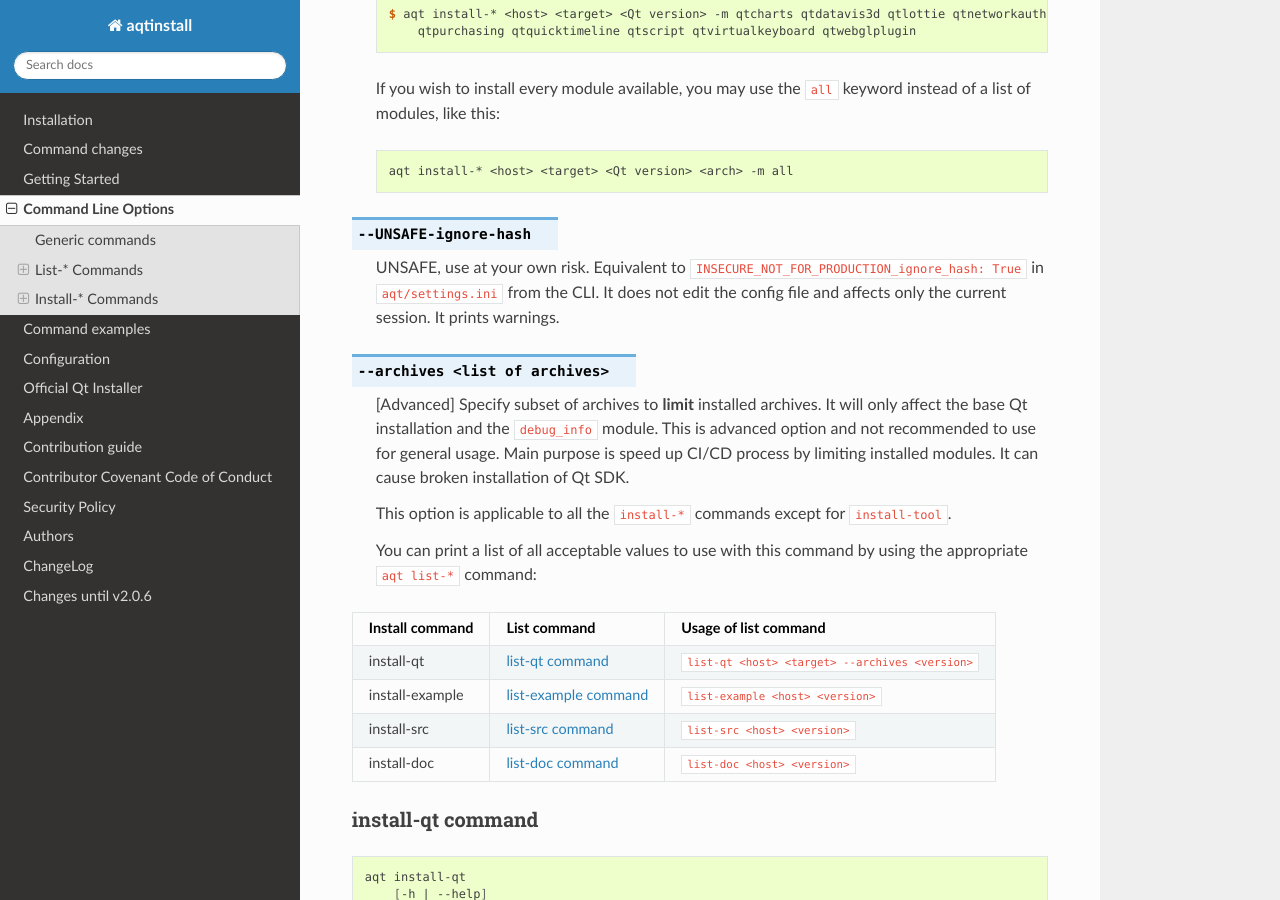
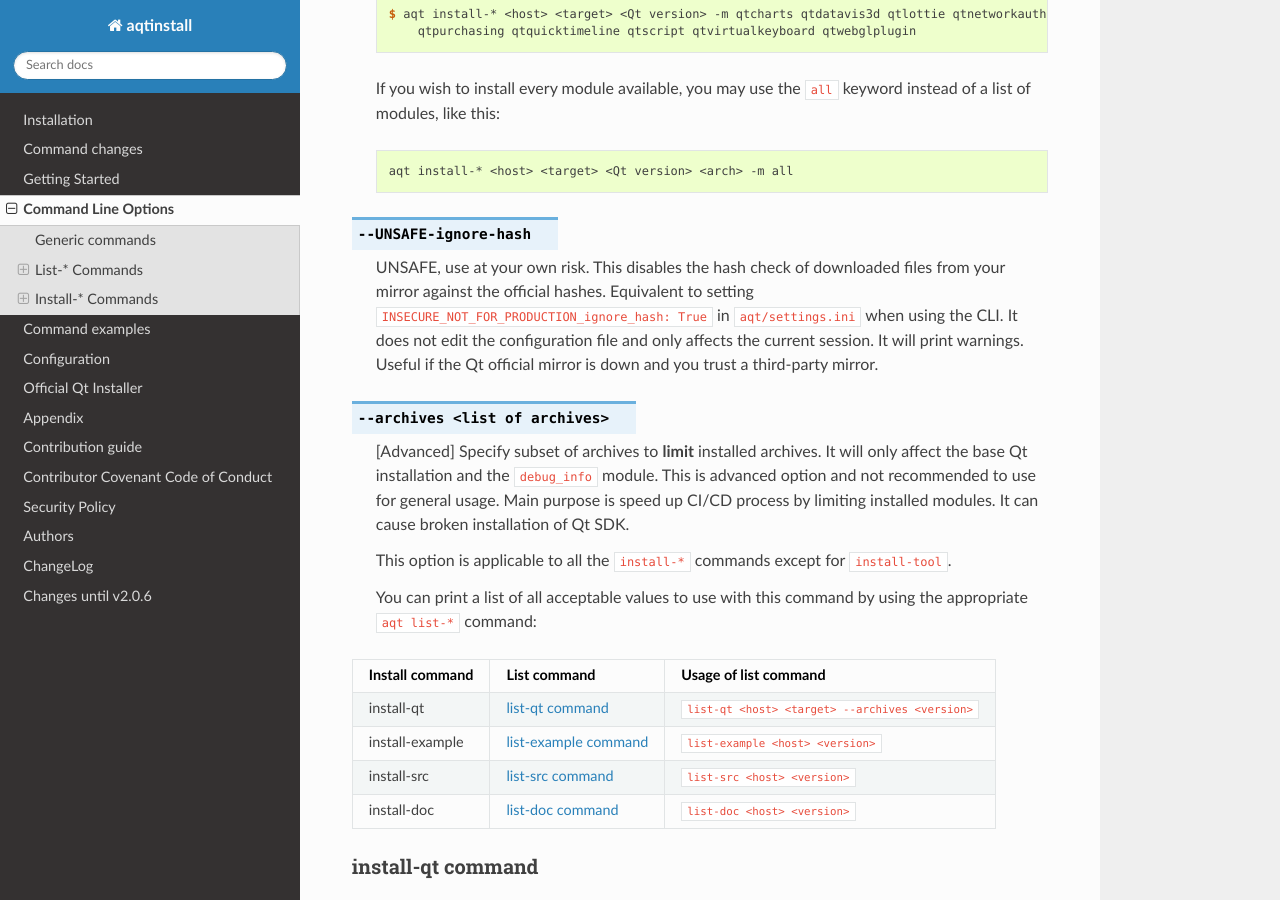
Before and after one commit to miurahr/aqtinstall, a Sphinx documentation site: the page built from docs/cli.rst, in a window 1280 px wide and 900 px high, scrolled down 7897 px. Built offline with Sphinx 7.4.7 and the Read the Docs theme 3.1.0, drawn with Linux system fonts in a browser that asks for light colours; the version number could not be read and is left out.

Commit message:
Update cli.rst

```diff
--- a/docs/cli.rst
+++ b/docs/cli.rst
@@ -463,8 +463,10 @@
 .. option:: --UNSAFE-ignore-hash
 
     UNSAFE, use at your own risk.
-    Equivalent to ``INSECURE_NOT_FOR_PRODUCTION_ignore_hash: True`` in ``aqt/settings.ini`` from the CLI.
-    It does not edit the config file and affects only the current session. It prints warnings.
+    This disables the hash check of downloaded files from your mirror against the official hashes.
+    Equivalent to setting ``INSECURE_NOT_FOR_PRODUCTION_ignore_hash: True`` in ``aqt/settings.ini`` when using the CLI.
+    It does not edit the configuration file and only affects the current session. It will print warnings.
+    Useful if the Qt official mirror is down and you trust a third-party mirror.
 
 
 .. _install archives flag:
```
